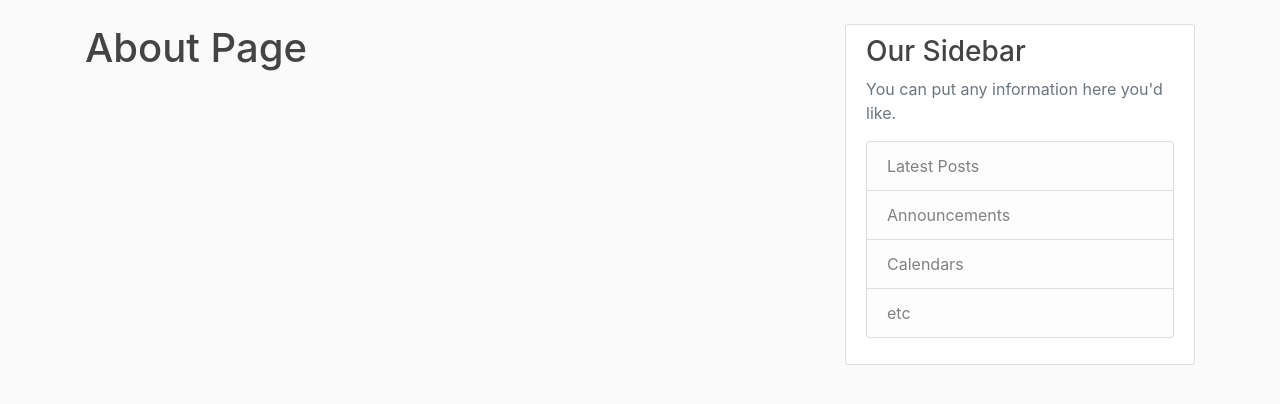
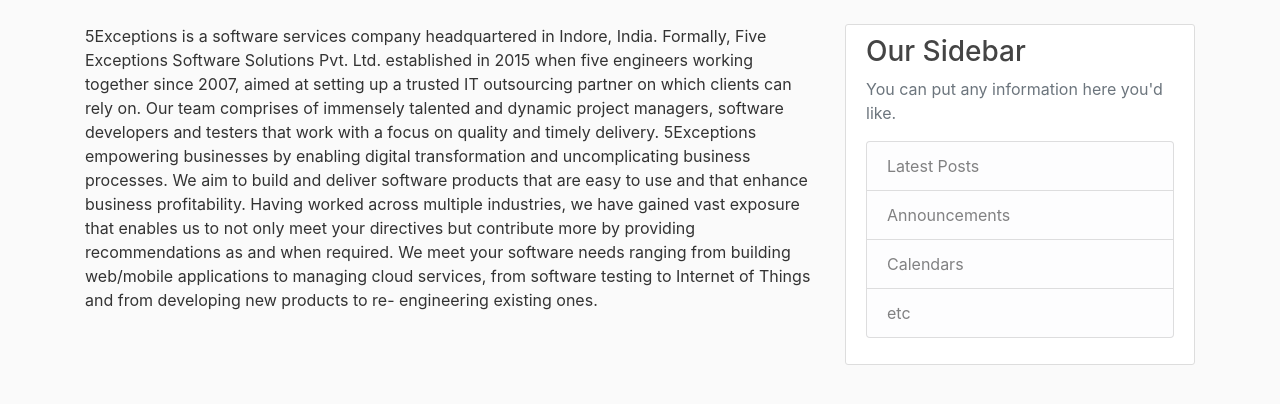
Before and after one commit to rajesh711/blogpost, a Flask app: page /about in a window 1280 px wide. Shown: the part 56-460 px from the top of the page. Run offline with Flask 2, Linux system fonts and the light colour scheme; some libraries are stand-ins or nearby versions.

Commit message:
Update about.html

```diff
--- a/flasktests/templates/about.html
+++ b/flasktests/templates/about.html
@@ -1,4 +1,10 @@
 {% extends "layout.html" %}
 {% block content %}
-    <h1>About Page</h1>
+   <p> 5Exceptions is a software services company headquartered in Indore, India. Formally, Five Exceptions Software Solutions Pvt. Ltd. established in 2015 when five engineers working together since 2007, aimed at setting up a trusted IT outsourcing partner on which clients can rely on.
+
+Our team comprises of immensely talented and dynamic project managers, software developers and testers that work with a focus on quality and timely delivery. 5Exceptions empowering businesses by enabling digital transformation and uncomplicating business processes.
+
+We aim to build and deliver software products that are easy to use and that enhance business profitability. Having worked across multiple industries, we have gained vast exposure that enables us to not only meet your directives but contribute more by providing recommendations as and when required.
+
+We meet your software needs ranging from building web/mobile applications to managing cloud services, from software testing to Internet of Things and from developing new products to re- engineering existing ones.</p>
 {% endblock content %}
```
